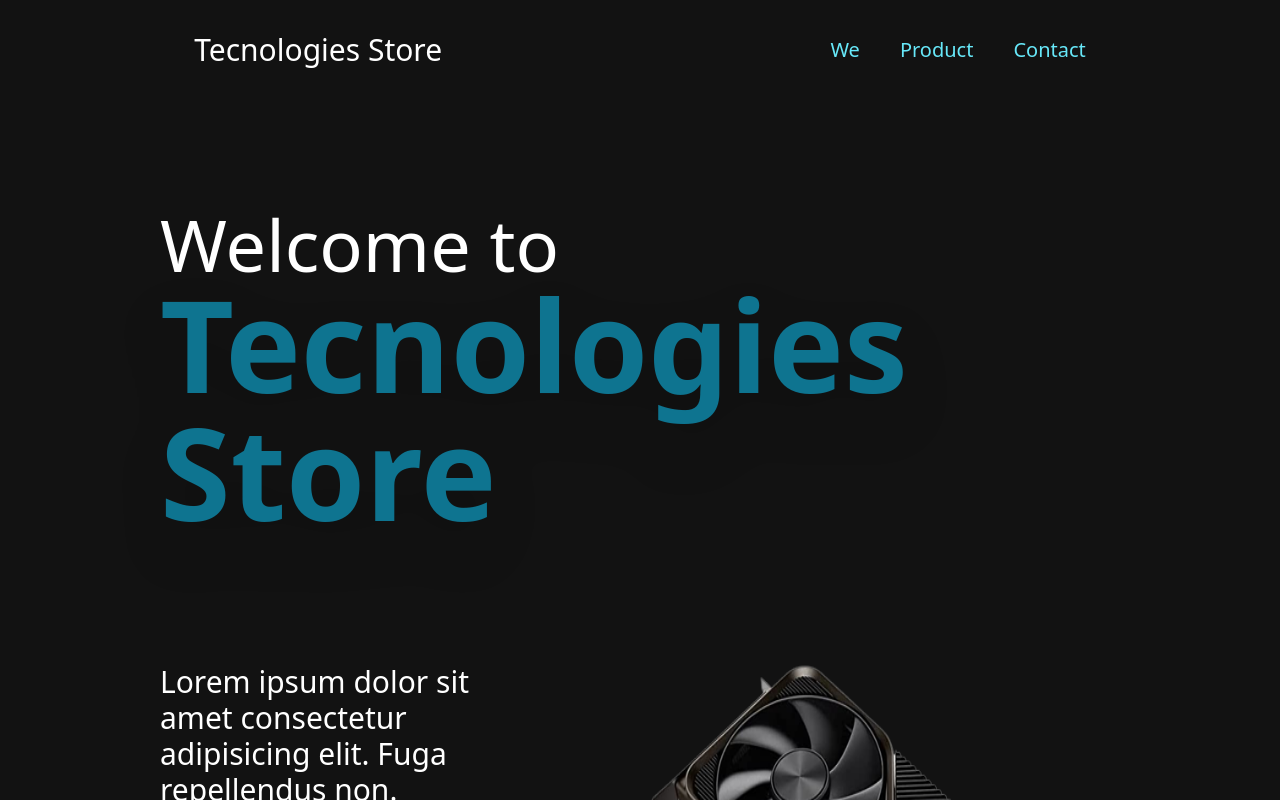
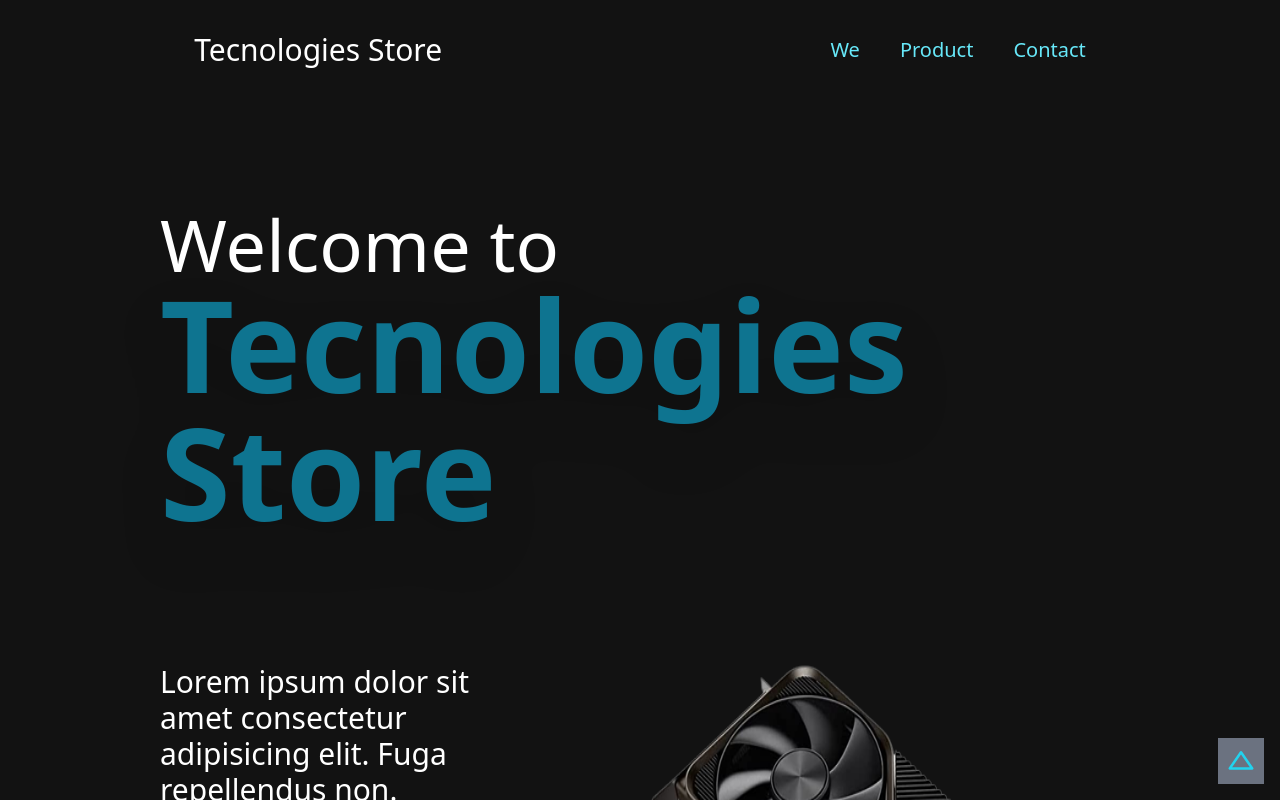
Before and after one commit to tomasquinteros/landing-page, a React (Vite) app: page / in a window 1280 px wide. Shown: the top 800 px of the page. Built offline with nearby package versions, Linux system fonts and the light colour scheme.

Commit message:
create a button t0 go to

```diff
--- a/src/App.jsx
+++ b/src/App.jsx
@@ -1,13 +1,14 @@
-import { BrowserRouter, Route , Routes } from 'react-router-dom';
+import { BrowserRouter } from 'react-router-dom';
 import { Header } from './components/Header';
 import { Product } from './components/products/Product';
 import { Welcome } from './components/Welcome';
 import { We } from './components/We';
 import { Contact } from './components/Contact/Contact';
+import {BiUpArrow} from 'react-icons/bi'
 function App() {
 
   return (
-    <div className="flex flex-col justify-center gap-20 mx-auto">
+    <div id="top" className="flex flex-col justify-center gap-20 mx-auto">
       <BrowserRouter>
           <Header/>
           <main className='w-3/4 mx-auto flex flex-col gap-36'>
@@ -17,7 +18,9 @@ function App() {
             <Contact/>
           </main>
       </BrowserRouter>
-
+      <a href='#top' className='z-30 fixed right-4 bottom-4 bg-gray-500 p-2'>
+        <BiUpArrow className='text-cyan-400 text-3xl'/>
+      </a>
     </div>
   )
 }
```
